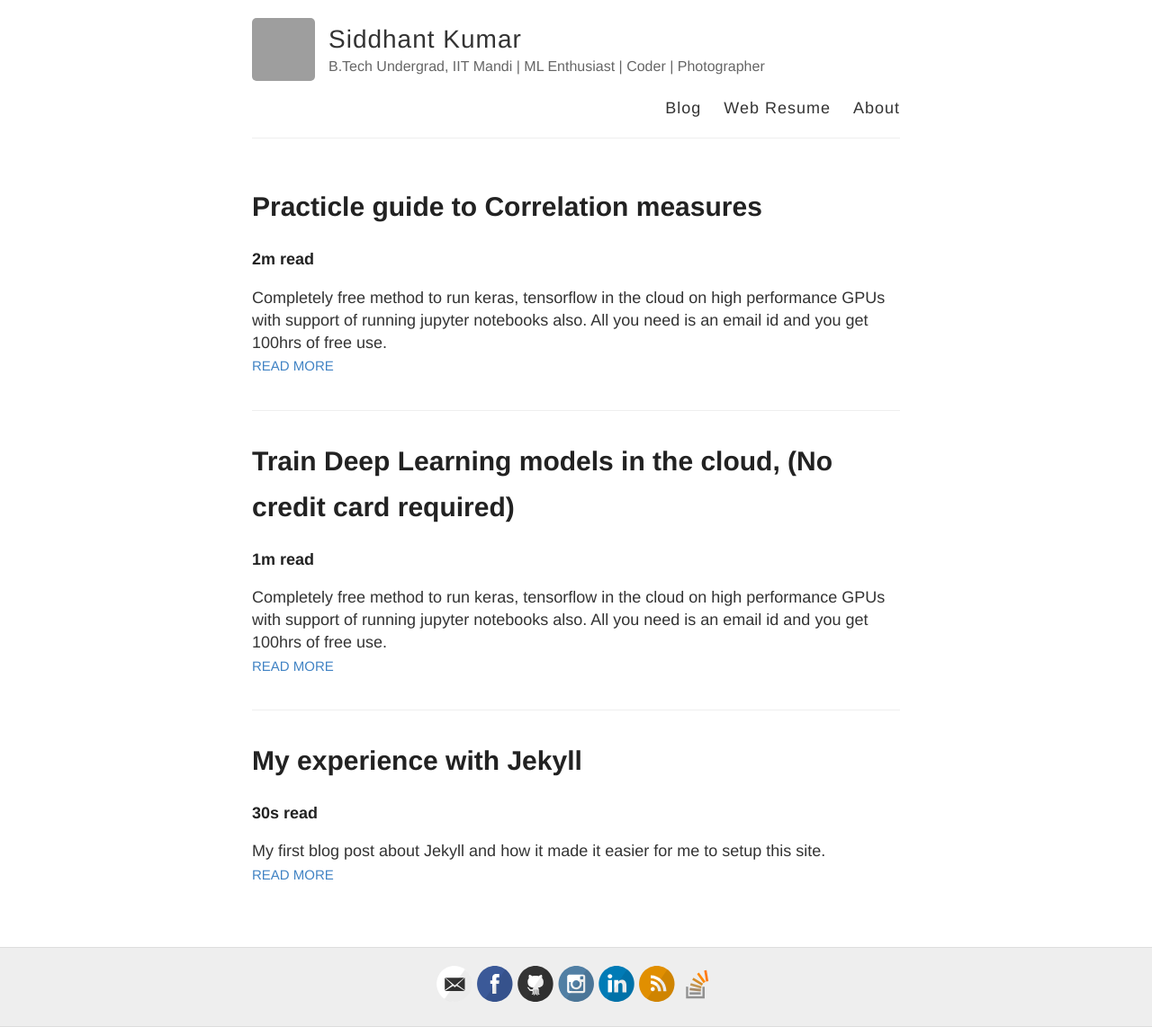
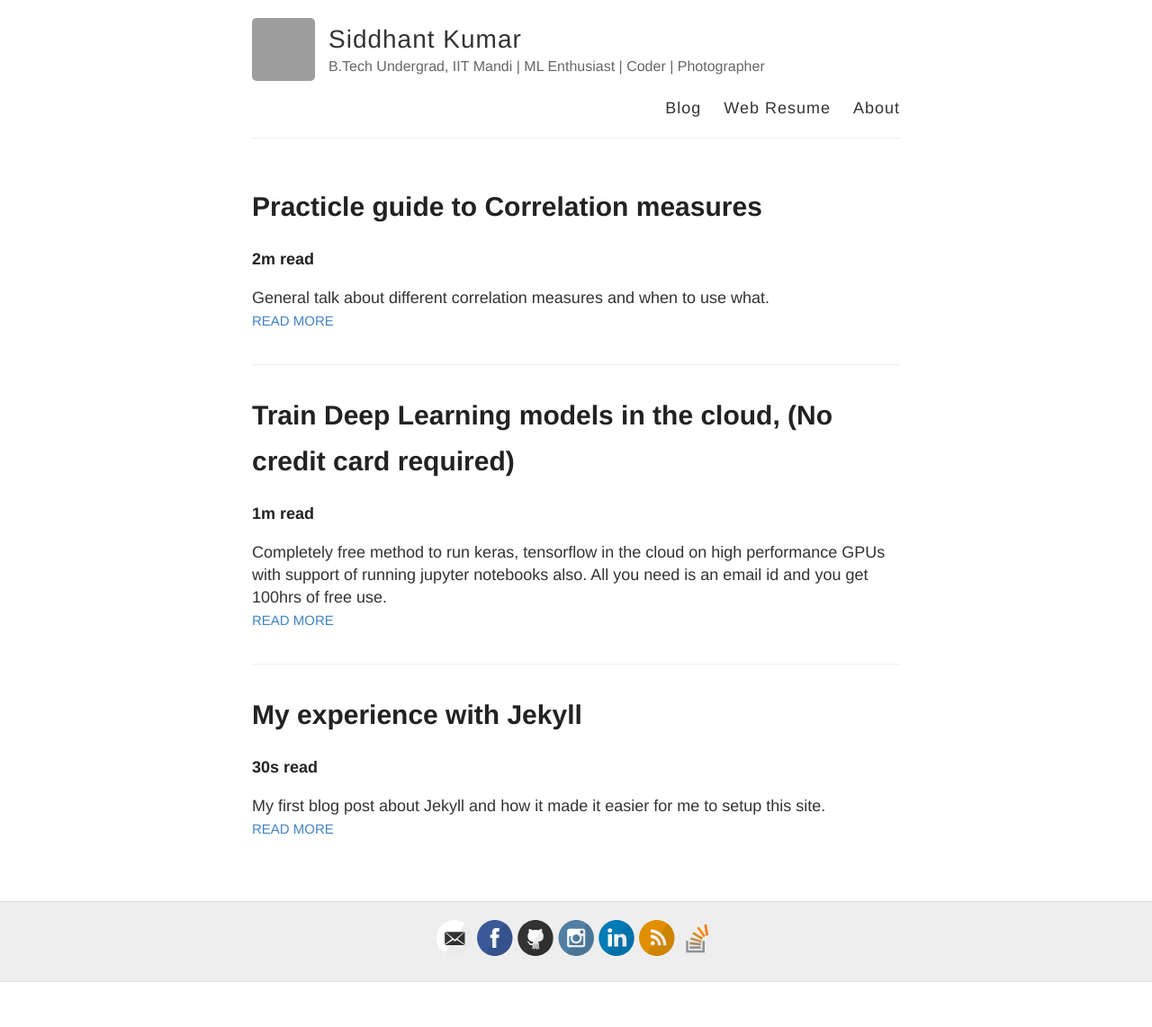
Before and after one commit to saytosid/saytosid.github.io, a Jekyll site: the page built from index.html, in a window 1280 px wide. Shown: the whole page at 90% size. Built offline with Jekyll 4.4.1, drawn with Linux system fonts in a browser that asks for light colours; after the commit the page ends 1092 px from its top, so only the background shows below that; grey boxes are pictures that could not be loaded.

Commit message:
correlation post UPDATED

```diff
--- a/_posts/2017-6-21-corellation.md
+++ b/_posts/2017-6-21-corellation.md
@@ -1,12 +1,17 @@
 ---
 layout: post
 title: 'Practicle guide to Correlation measures'
+title: Practicle guide to Correlation measures
 published: true
 read_time: 2m
 excerpt: Completely free method to run keras, tensorflow in the cloud on high performance GPUs with support of running jupyter notebooks also. All you need is an email id and you get 100hrs of free use.
+excerpt: General talk about different correlation measures and when to use what.
 tags:
   - Deep Learning
   - Correlation
+  - Kendall
+  - Spearman
+  - Pearson
 ---
 ## Different Corellation Measures
 Corellation measures are used to measure the degree of relationship between two variables. There are different kinds of corellation measures that can be used depending on the type of data and use case. Some common correlation measures are Pearson, Spearman and Kendall corellations. In this post I will try to explain beiefly what these do and when to use them. Formulas for these can be found easily elsewhere, Implementations are available in Pandas library.
```
